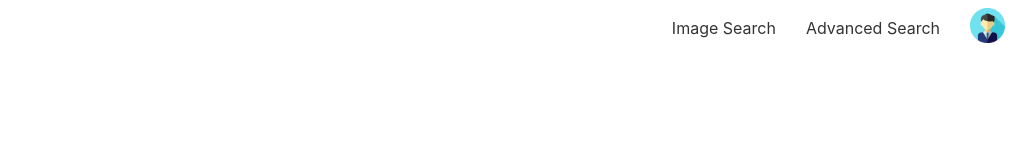
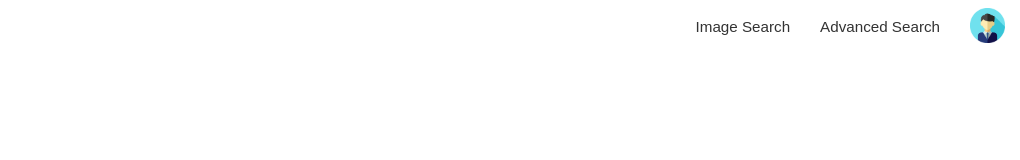
Before and after one commit to sefadegirmenci/Alternative-Google, a plain HTML site: page index.html in a window 1280 px wide. Shown: the top 160 px of the page, without its empty margins (260-1280 px from the left). Drawn offline with nearby package versions, Linux system fonts and the light colour scheme.

Commit message:
Correct css selector for upper-nav

```diff
--- a/index.css
+++ b/index.css
@@ -1,6 +1,6 @@
 html,body { height: 100%; width:100% ;margin: 0;padding: 0; overflow-y: hidden;}
 
-.upper-nav li{
+.upper-nav{
     font-family: Arial, Helvetica, sans-serif ;
     font-size: 0.95rem ;
     font-weight: 500 ;
```
